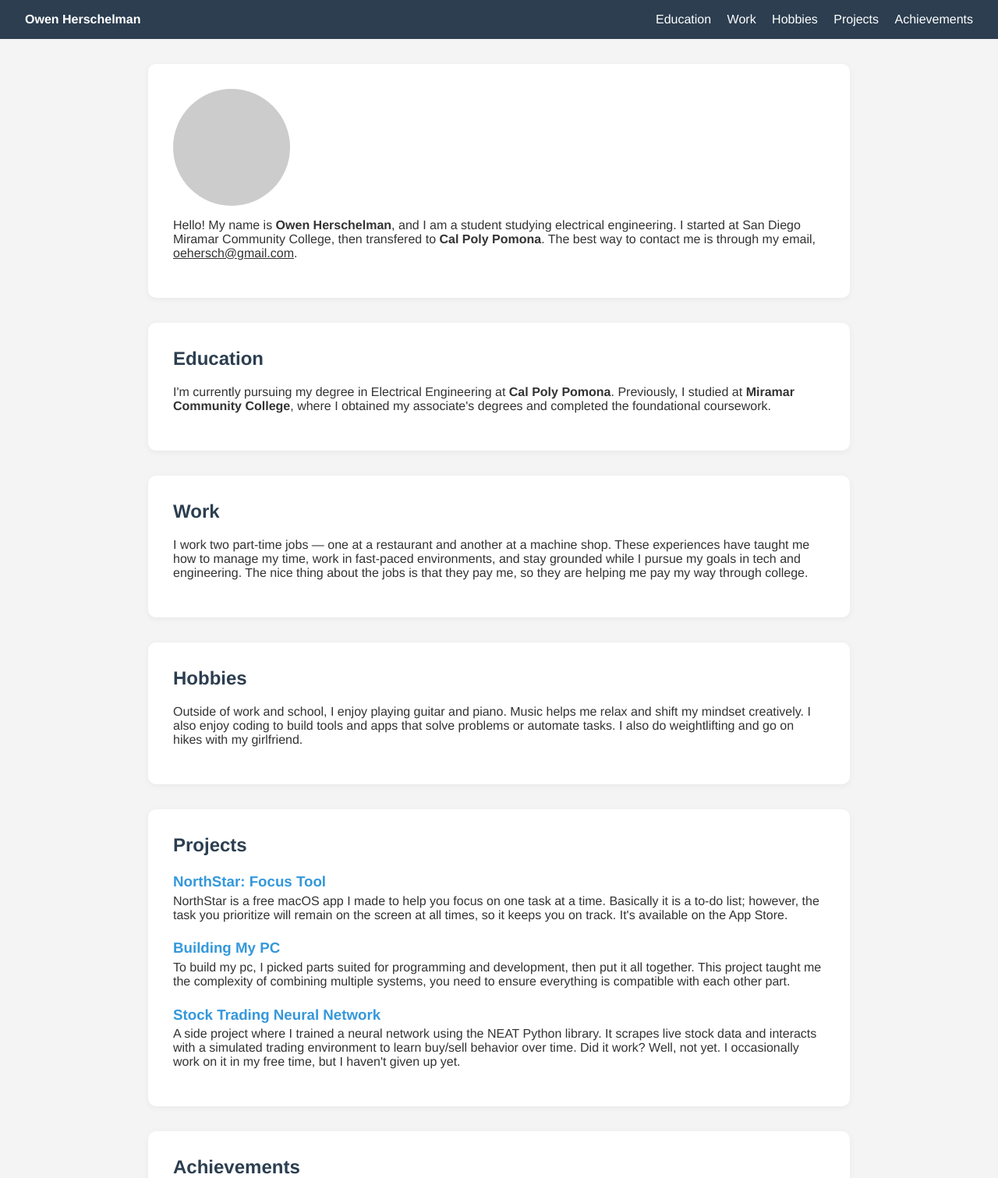
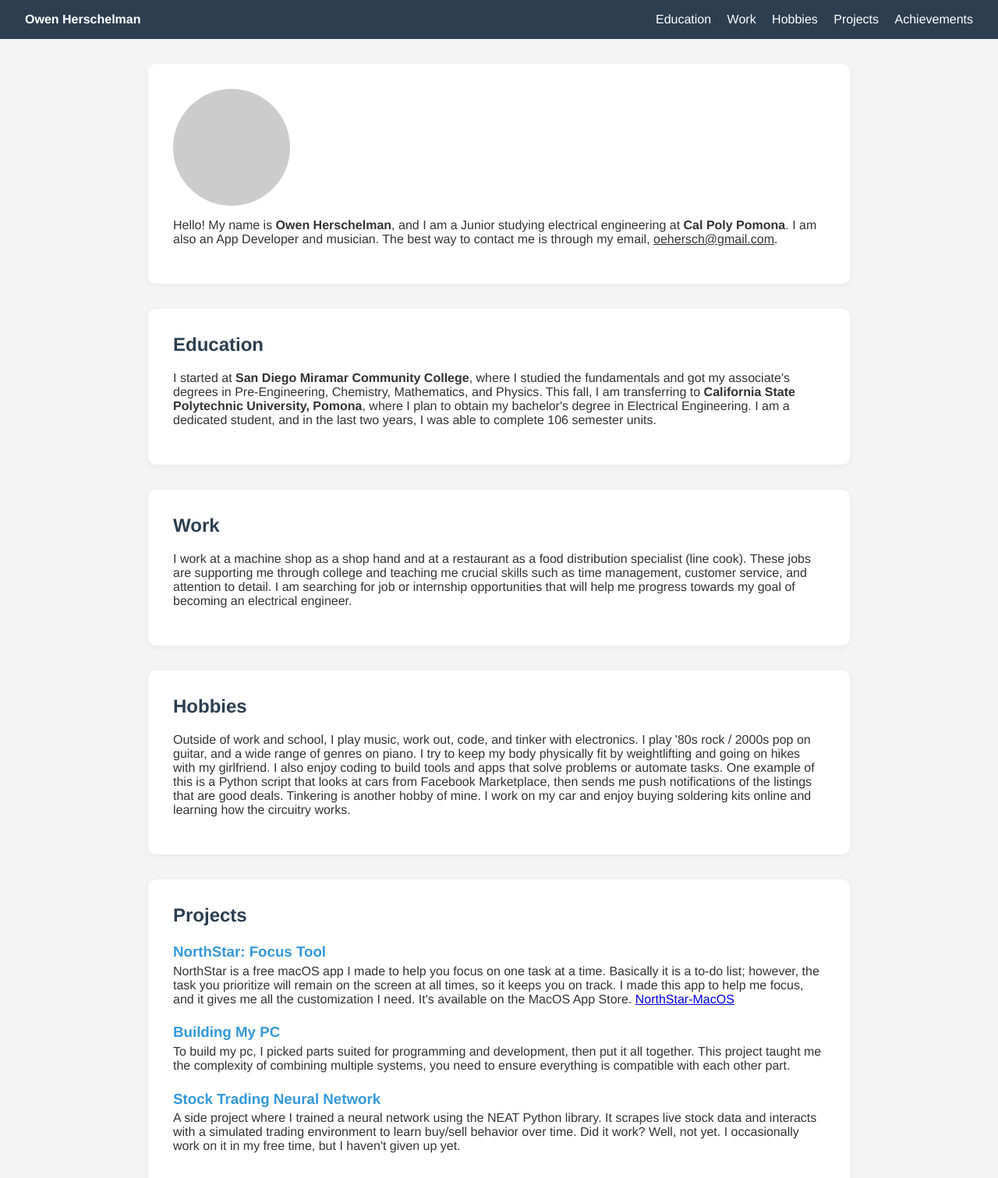
Before and after one commit to mrhappyaswq/first-website, a plain HTML site: page index.html in a window 1280 px wide. Shown: the top 1511 px of the page at 78% size. Drawn offline with Linux system fonts and the light colour scheme.

Commit message:
Update index.html - updated a ton of stuff

```diff
--- a/index.html
+++ b/index.html
@@ -25,22 +25,22 @@
 
     <div class="card" id="about">
       <div id="profile-pic"></div>
-      <p>Hello! My name is <strong>Owen Herschelman</strong>, and I am a student studying electrical engineering. I started at San Diego Miramar Community College, then transfered to <strong>Cal Poly Pomona</strong>. The best way to contact me is through my email, <u>oehersch@gmail.com</u>.</p>
+      <p>Hello! My name is <strong>Owen Herschelman</strong>, and I am a Junior studying electrical engineering at <strong>Cal Poly Pomona</strong>. I am also an App Developer and musician. The best way to contact me is through my email, <u>oehersch@gmail.com</u>.</p>
     </div>
 
     <div class="card" id="education">
       <h2>Education</h2>
-      <p>I'm currently pursuing my degree in Electrical Engineering at <strong>Cal Poly Pomona</strong>. Previously, I studied at <strong>Miramar Community College</strong>, where I obtained my associate's degrees and completed the foundational coursework.</p>
+      <p>I started at <strong>San Diego Miramar Community College</strong>, where I studied the fundamentals and got my associate's degrees in Pre-Engineering, Chemistry, Mathematics, and Physics. This fall, I am transferring to <strong>California State Polytechnic University, Pomona</strong>, where I plan to obtain my bachelor's degree in Electrical Engineering. I am a dedicated student, and in the last two years, I was able to complete 106 semester units.</p>
     </div>
 
     <div class="card" id="work">
       <h2>Work</h2>
-      <p>I work two part-time jobs — one at a restaurant and another at a machine shop. These experiences have taught me how to manage my time, work in fast-paced environments, and stay grounded while I pursue my goals in tech and engineering. The nice thing about the jobs is that they pay me, so they are helping me pay my way through college.</p>
+      <p>I work at a machine shop as a shop hand and at a restaurant as a food distribution specialist (line cook). These jobs are supporting me through college and teaching me crucial skills such as time management, customer service, and attention to detail. I am searching for job or internship opportunities that will help me progress towards my goal of becoming an electrical engineer.</p>
     </div>
 
     <div class="card" id="hobbies">
       <h2>Hobbies</h2>
-      <p>Outside of work and school, I enjoy playing guitar and piano. Music helps me relax and shift my mindset creatively. I also enjoy coding to build tools and apps that solve problems or automate tasks. I also do weightlifting and go on hikes with my girlfriend.</p>
+      <p>Outside of work and school, I play music, work out, code, and tinker with electronics. I play '80s rock / 2000s pop on guitar, and a wide range of genres on piano. I try to keep my body physically fit by weightlifting and going on hikes with my girlfriend. I also enjoy coding to build tools and apps that solve problems or automate tasks. One example of this is a Python script that looks at cars from Facebook Marketplace, then sends me push notifications of the listings that are good deals. Tinkering is another hobby of mine. I work on my car and enjoy buying soldering kits online and learning how the circuitry works.</p>
     </div>
 
     <!-- Inside the .container, replace the existing projects card with: -->
@@ -48,7 +48,9 @@
     <h2>Projects</h2>
 
     <h3>NorthStar: Focus Tool</h3>
-    <p>NorthStar is a free macOS app I made to help you focus on one task at a time. Basically it is a to-do list; however, the task you prioritize will remain on the screen at all times, so it keeps you on track. It's available on the App Store.</p>
+    <p>NorthStar is a free macOS app I made to help you focus on one task at a time. Basically it is a to-do list; however, the task you prioritize will remain on the screen at all times, so it keeps you on track. I made this app to help me focus, and it gives me all the customization I need. It's available on the MacOS App Store.
+      <a href="https://apps.apple.com/us/app/northstar-focus-tool/id6746905176?mt=12" target="_blank">NorthStar-MacOS</a>
+    </p>
 
 <!--     <h3>Outline: Planner Tool</h3>
     <p>Outline is another app I made, this app is on the iOS App Store. The goal of this app is for the user to put in all their goals, tasks for each goal, desired times, and priority. Then there is a daily planner which fills in any time you didn't plan with your goals, based on priority. It helps balance work and fun with built-in logic.</p>
@@ -58,7 +60,7 @@
     <p>To build my pc, I picked parts suited for programming and development, then put it all together. This project taught me the complexity of combining multiple systems, you need to ensure everything is compatible with each other part.</p>
 
     <h3>Stock Trading Neural Network</h3>
-    <p>A side project where I trained a neural network using the NEAT Python library. It scrapes live stock data and interacts with a simulated trading environment to learn buy/sell behavior over time. Did it work? Well, not yet. I occasionally work on it in my free time, but I haven't given up yet.</p>
+    <p>A side project where I trained a neural network using the NEAT Python library. It scrapes live stock data and interacts with a simulated trading environment to learn buy/sell behavior over time. Did it work? Well, not yet. I occasionally work on it in my free time, but I haven't given up yet. </p>
   </div>
 
   <!-- Add this new card below the Projects section -->
```
